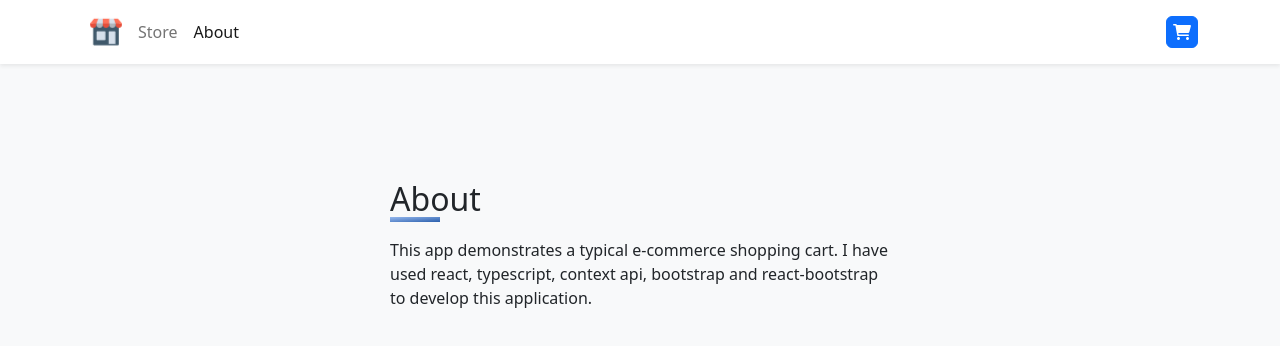
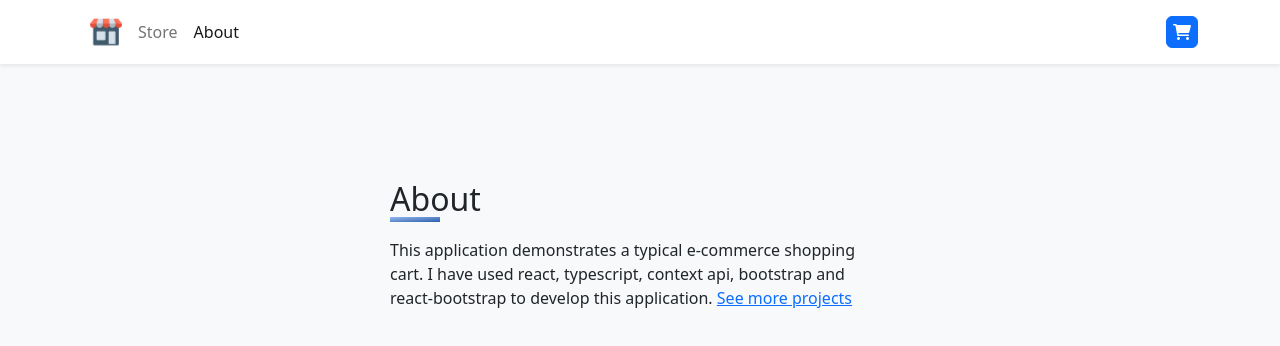
Before and after one commit to asif-almahmud/react-ts-shopping-cart, a React (Vite) app: page /about in a window 1280 px wide. Shown: the top 346 px of the page. Built offline with nearby package versions, Linux system fonts and the light colour scheme.

Commit message:
add portfolio link to the about page

```diff
--- a/src/pages/About.tsx
+++ b/src/pages/About.tsx
@@ -6,12 +6,12 @@ export default function About({}: Props) {
   return (
     <div style={{ paddingTop: "100px", maxWidth: "500px" }} className="m-auto ">
       <h2 className="section-header">About</h2>
-      This app demonstrates a typical e-commerce shopping cart. I have used
-      react, typescript, context api, bootstrap and react-bootstrap to develop
-      this application.{" "}
-      {/* <a href="https://portfolio-asif-al-mahmud.onrender.com/#contact">
-        Contact me
-      </a> */}
+      This application demonstrates a typical e-commerce shopping cart. I have
+      used react, typescript, context api, bootstrap and react-bootstrap to
+      develop this application.{" "}
+      <a href="https://portfolio-asif-al-mahmud.onrender.com/">
+        See more projects
+      </a>
     </div>
   );
 }
```
